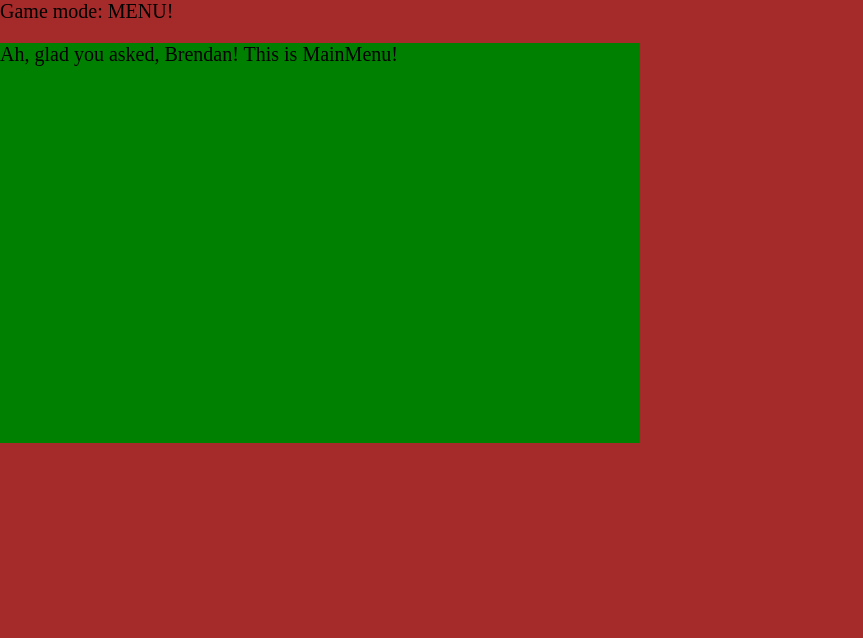
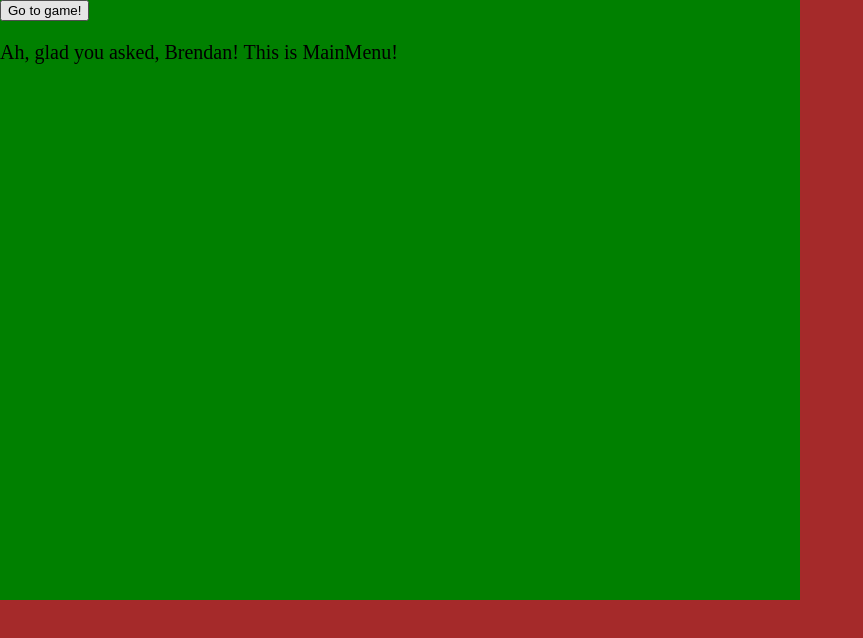
Before and after one commit to clavery63/point-click, a React app: page / in a window 1280 px wide. Shown: the top 638 px of the page, without its empty margins (0-863 px from the left). Built offline with nearby package versions, Linux system fonts and the light colour scheme.

Commit message:
Create some subcomponents and sample props

```diff
--- a/main.css
+++ b/main.css
@@ -1,23 +1,46 @@
 html, body {
   margin: 0;
   padding: 0;
+  background-color: brown;
 }
 
 #app {
-  width: 100%;
-  height: 100%;
-  background-color: brown;
+  width: 800px;
+  height: 600px;
   font-size: 20px;
 }
 
 .main-game {
+  position: relative;
   background-color: blue;
-  height: 50%;
-  width: 50%;
+  height: 100%;
+  width: 100%;
 }
 
 .main-menu {
   background-color: green;
-  height: 50%;
+  height: 100%;
+  width: 100%;
+}
+
+.view-port {
+  position: absolute;
   width: 50%;
+  height: 60%;
+  background-color: white;
 }
+
+.item-list {
+  position: absolute;
+  left: 50%;
+  width: 50%;
+  height: 40%;
+}
+
+.bottom-content {
+  position: absolute;
+  top: 60%;
+  height: 40%;
+  width: 100%;
+  background-color: gray;
+}
--- a/src/app.jsx
+++ b/src/app.jsx
@@ -7,28 +7,38 @@ class App extends React.Component {
   constructor(props) {
     super(props);
     this.state = {
-      mode: 'MENU'
+      mode: 'MENU',
+      items: [
+        'torch',
+        'key1',
+        'pot roast'
+      ]
     }
   }
 
-  toggleMenu() {
-    const { mode } = this.state;
-    this.setState({ mode: (mode === 'MENU') ? 'GAME' : 'MENU' });
+  setMode(mode) {
+    this.setState({ mode });
   }
 
   renderGameContent() {
     const { mode } = this.state;
     if (mode === 'MENU') {
-      return <MainMenu name={this.props.name} />
+      return <MainMenu
+        name={this.props.name}
+        goToGame={this.setMode.bind(this, 'GAME')}
+      />
     } else {
-      return <MainGame name={this.props.name} />
+      return <MainGame
+        name={this.props.name}
+        goToMenu={this.setMode.bind(this, 'MENU')}
+        items={this.state.items}
+      />
     }
   }
 
   render() {
     return (
       <div>
-        <p onClick={this.toggleMenu.bind(this)}>Game mode: {this.state.mode}!</p>
         {this.renderGameContent()}
       </div>
     )
--- /dev/null
+++ b/src/bottomContent.jsx
@@ -0,0 +1,10 @@
+import React from 'react';
+
+export default function BottomContent(props) {
+  return (
+    <div className='bottom-content'>
+      <h2>Bottom Content</h2>
+      <button onClick={props.goToMenu}>Go to menu!</button>
+    </div>
+  )
+}
--- /dev/null
+++ b/src/item.jsx
@@ -0,0 +1,9 @@
+import React from 'react';
+
+export default function Item(props) {
+  return (
+    <div className='item'>
+      <p>{props.name}</p>
+    </div>
+  )
+}
--- /dev/null
+++ b/src/itemList.jsx
@@ -0,0 +1,12 @@
+import React from 'react';
+import Item from './item.jsx';
+
+export default function ItemList(props) {
+  return (
+    <div className='item-list'>
+      {props.items.map(item => {
+        return <Item name={item} />
+      })}
+    </div>
+  )
+}
--- a/src/mainGame.jsx
+++ b/src/mainGame.jsx
@@ -1,8 +1,14 @@
 import React from 'react';
+import ViewPort from './viewPort.jsx';
+import ItemList from './itemList.jsx';
+import BottomContent from './bottomContent.jsx';
 
 export default function MainGame(props) {
   return (
     <div className='main-game'>
+      <ViewPort />
+      <ItemList items={props.items}/>
+      <BottomContent goToMenu={props.goToMenu} />
       <p>Why hello, {props.name}!  Welcome to MainGame!</p>
     </div>
   )
--- a/src/mainMenu.jsx
+++ b/src/mainMenu.jsx
@@ -3,6 +3,7 @@ import React from 'react';
 export default function MainMenu(props) {
   return (
     <div className='main-menu'>
+      <button onClick={props.goToGame}>Go to game!</button>
       <p>Ah, glad you asked, {props.name}!  This is MainMenu!</p>
     </div>
   )
--- /dev/null
+++ b/src/viewPort.jsx
@@ -0,0 +1,9 @@
+import React from 'react';
+
+export default function ViewPort(props) {
+  return (
+    <div className='view-port'>
+      <h2>Viewport</h2>
+    </div>
+  )
+}
```
Also changed, not shown: 1 other file (tests, documents, lock files or other folders).
